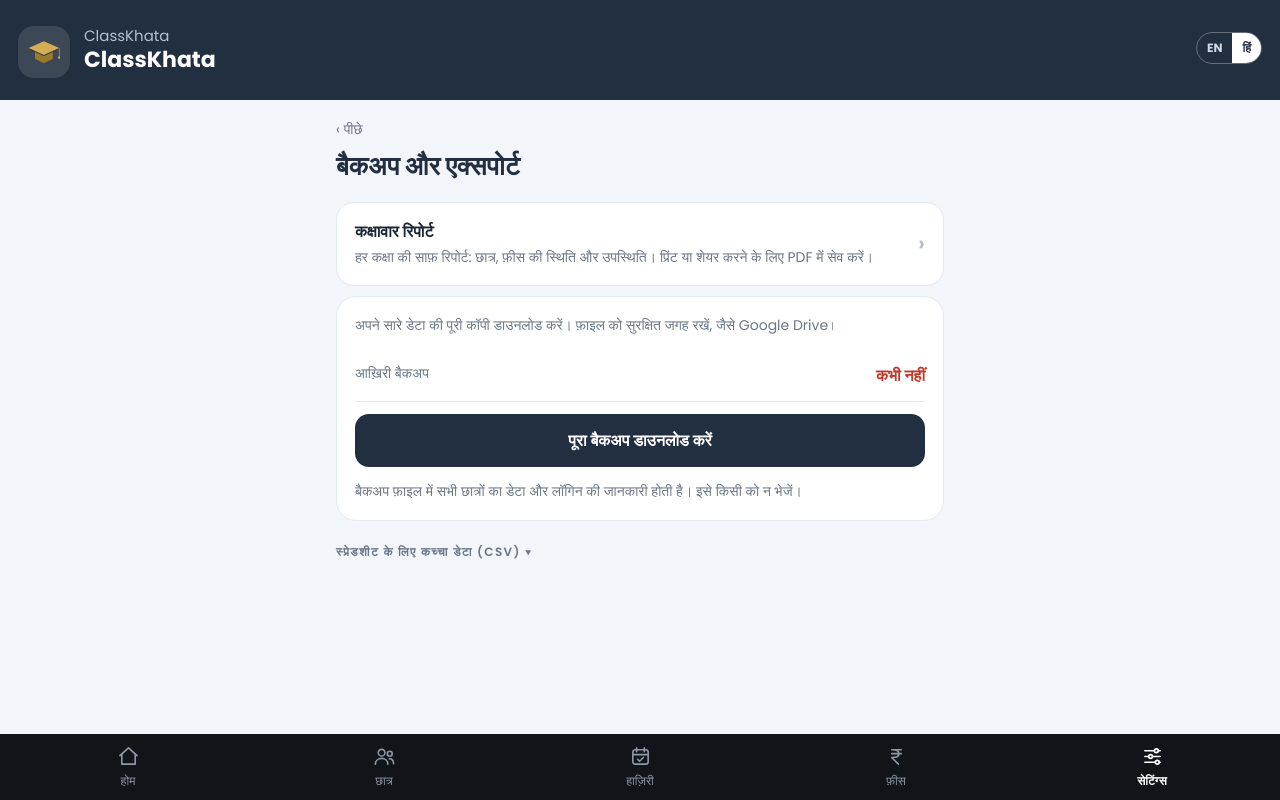
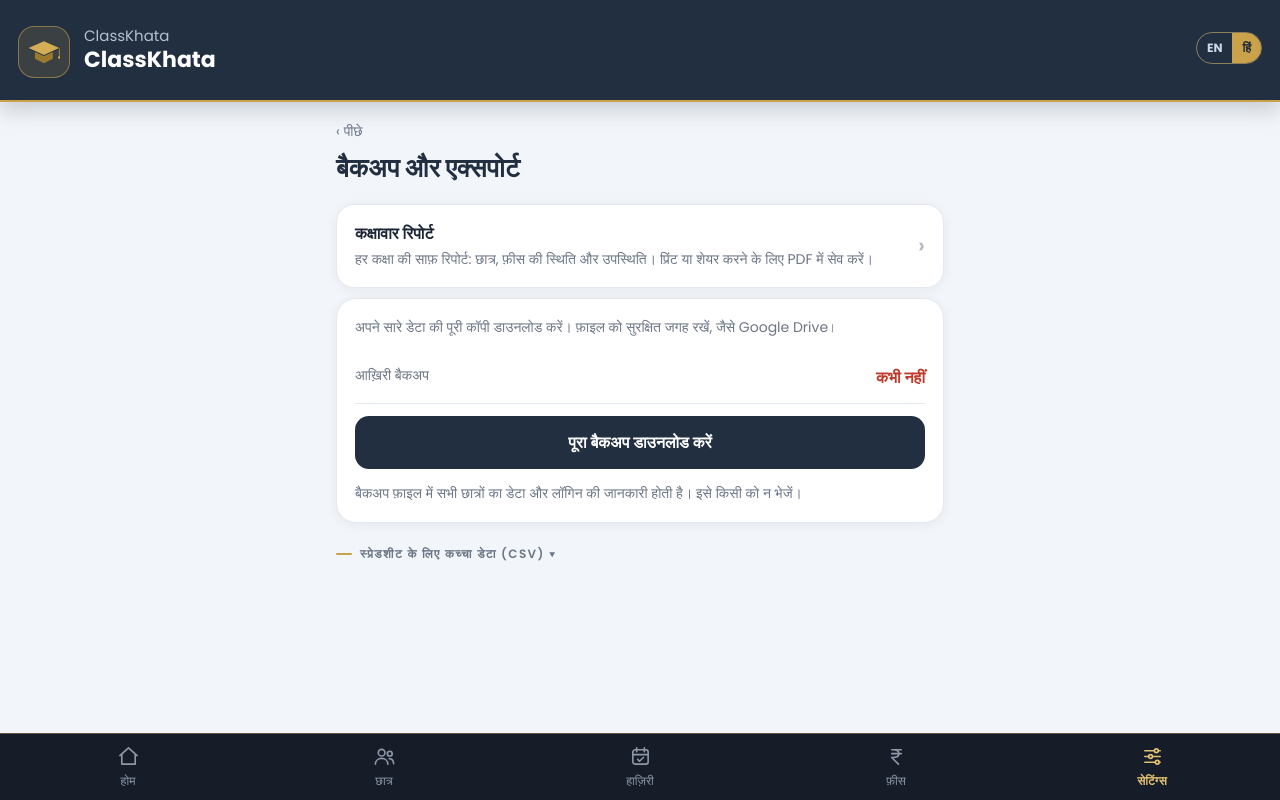
Before and after one commit to ammarkhan-dev/ClassKhata, a Flask app: page /backup in a window 1280 px wide. Run offline with Flask 3, Linux system fonts and the light colour scheme; the visitor is signed in with stand-in values (Sample User, id 1); data comes from the database, SQL or seed files in the repository; data that the repository does not hold is empty; parts of the project's set-up code (start-up, migrations or seed data) failed here and were passed over.

Commit message:
gold theme

```diff
--- /dev/null
+++ b/static/theme.css
@@ -0,0 +1,19 @@
+/* ClassKhata premium theme: navy + white + gold (gold only on special spots) */
+:root{--au:#c9a24a;--au2:#e2c071;--ausoft:#f8f0dc;--aud:#7a5c14}
+header{border-bottom:2px solid var(--au);box-shadow:0 8px 20px rgba(34,47,64,.20)}
+.lg{background:rgba(212,173,85,.14);box-shadow:inset 0 0 0 1px rgba(212,173,85,.5)}
+.lang{border-color:rgba(226,192,113,.55)}
+.lang a.on{background:var(--au);color:#1c2634}
+.hero{background:linear-gradient(145deg,#2b3a50,#1c2634);border-top:2px solid var(--au);box-shadow:0 12px 26px rgba(34,47,64,.22)}
+.hero .lbl{color:var(--au2)}
+.sect{display:flex;align-items:center;gap:8px}
+.sect::before{content:"";width:16px;height:2px;background:var(--au);border-radius:2px;flex:none}
+.card,.cls,.item{box-shadow:0 2px 12px rgba(34,47,64,.06)}
+.cls .n,.big{color:var(--navy)}
+.av{box-shadow:0 0 0 3px #fff,0 0 0 5px var(--au)}
+.badge{background:var(--ausoft);color:var(--aud)}
+input:focus,select:focus{border-color:var(--au);outline:2px solid rgba(201,162,74,.28)}
+nav{background:#161d29;border-top:1px solid rgba(212,173,85,.4)}
+nav a.on{color:var(--au2)}
+nav a.on .ic{stroke:var(--au2)}
+.item:active,.cls:active{background:var(--ausoft)}
--- a/templates/base.html
+++ b/templates/base.html
@@ -62,7 +62,7 @@ nav{position:fixed;bottom:0;left:0;right:0;background:#111418;display:flex;paddi
 nav a{flex:1;display:flex;flex-direction:column;align-items:center;gap:4px;padding:11px 0 10px;color:#8e98a8;text-decoration:none;font-size:12px;font-weight:500}
 nav a.on{color:#fff;font-weight:700}
 .ic{width:23px;height:23px;fill:none;stroke:currentColor;stroke-width:1.7;stroke-linecap:round;stroke-linejoin:round}
-</style><link rel="stylesheet" href="/static/motion.css?v=1"><script>try{if(localStorage.getItem("ck_motion")==="off")document.documentElement.classList.add("nomotion");var n=performance.getEntriesByType("navigation")[0],d=sessionStorage.getItem("ck_dir");document.documentElement.setAttribute("data-dir",(n&&n.type==="back_forward")?"back":(d||"fwd"));sessionStorage.removeItem("ck_dir")}catch(e){}</script></head><body>
+</style><link rel="stylesheet" href="/static/motion.css?v=1"><link rel="stylesheet" href="/static/theme.css?v=1"><script>try{if(localStorage.getItem("ck_motion")==="off")document.documentElement.classList.add("nomotion");var n=performance.getEntriesByType("navigation")[0],d=sessionStorage.getItem("ck_dir");document.documentElement.setAttribute("data-dir",(n&&n.type==="back_forward")?"back":(d||"fwd"));sessionStorage.removeItem("ck_dir")}catch(e){}</script></head><body>
 {% block hdr %}<header>
 <a class="hl" href="/"><span class="lg"><svg width="32" height="26" viewBox="96 138 322 242" aria-hidden="true"><polygon points="166,236 346,236 346,326 256,372 166,326" fill="#9a7a2c"/><polygon points="102,230 256,300 410,230 256,160" fill="#222f40"/><polygon points="102,220 256,290 410,220 256,150" fill="#d4ad55"/><rect x="407" y="222" width="6" height="84" fill="#d4ad55"/><circle cx="410" cy="314" r="12" fill="#d4ad55"/></svg></span>
 <span class="ht"><small>{% block hsub %}{{ coaching }}{% endblock %}</small><b>{{ institute or coaching }}</b></span></a>
```
Also changed, not shown: install_theme.py (added, +9 -0 lines), 1 other file.
